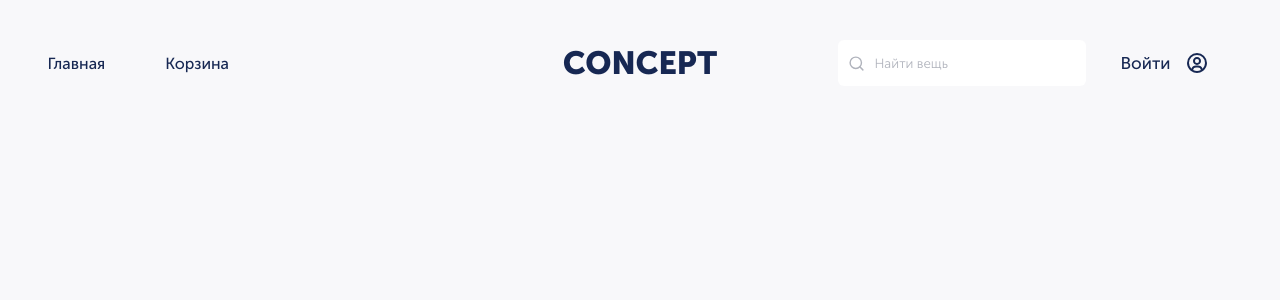
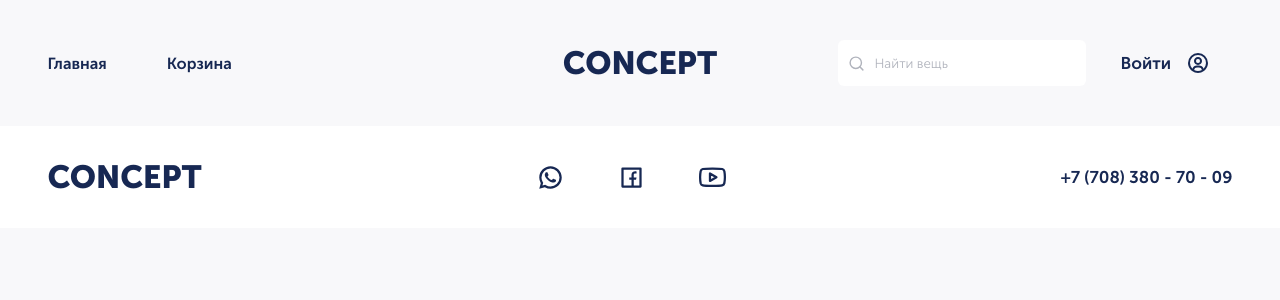
Before and after one commit to Beisenbayev/laundry-website-app, a React (Create React App) app: page /basket in a window 1280 px wide. Shown: the top 300 px of the page. Built offline with nearby package versions, Linux system fonts and the light colour scheme.

Commit message:
footer [creating]

```diff
--- a/src/App.js
+++ b/src/App.js
@@ -2,11 +2,13 @@
 import s from './App.module.css';
 
 import Header from "./components/Header/Header";
+import Footer from "./components/Footer/Footer";
 
 const App = (props) => {
 	return (
 		<div className={s.block}>
 			<Header />
+			<Footer />
 		</div>
 	);
 }
--- /dev/null
+++ b/src/components/Footer/Footer.jsx
@@ -0,0 +1,34 @@
+import React from 'react';
+import { RiWhatsappLine, RiFacebookBoxLine } from 'react-icons/ri';
+import { FiYoutube } from 'react-icons/fi';
+import s from './Footer.module.css';
+
+import Wrapper from '../common/Wrapper/Wrapper';
+import Logotype from '../common/Logotype/Logotype';
+
+const Footer = (props) => {
+   return (
+      <footer className={s.block}>
+         <Wrapper>
+            <div className={s.inner}>
+               <div className={s.logo}>
+                  <Logotype />
+               </div>
+
+               <div className={s.networks}>
+                  <a href='https://www.whatsapp.com/' target='_blank' rel="noreferrer"><RiWhatsappLine /></a>
+                  <a href='https://www.facebook.com/' target='_blank' rel="noreferrer"><RiFacebookBoxLine /></a>
+                  <a href='https://www.youtube.com/' target='_blank' rel="noreferrer"><FiYoutube /></a>
+               </div>
+
+               <div className={s.phoneNumber}>
+                  <a href='tel:+77083807009'>+7 (708) 380 - 70 - 09</a>
+               </div>
+            </div>
+         </Wrapper>
+      </footer>
+   );
+}
+
+
+export default Footer;
--- /dev/null
+++ b/src/components/Footer/Footer.module.css
@@ -0,0 +1,39 @@
+.block {
+  padding: 32px 0;
+  background: #FFFFFF;
+}
+
+.inner {
+  display: -webkit-box;
+  display: -ms-flexbox;
+  display: flex;
+  -webkit-box-pack: justify;
+      -ms-flex-pack: justify;
+          justify-content: space-between;
+  -webkit-box-align: center;
+      -ms-flex-align: center;
+          align-items: center;
+}
+
+.networks {
+  height: 27px;
+  font-size: 27px;
+}
+
+.networks a {
+  margin: 0 27px;
+  color: #172853;
+}
+
+.networks a:hover {
+  color: #4376FB;
+}
+
+.phoneNumber {
+  font-weight: 700;
+  font-size: 17px;
+}
+
+.phoneNumber a {
+  color: #172853;
+}
--- /dev/null
+++ b/src/components/Footer/Footer.scss
@@ -0,0 +1,29 @@
+.block {
+   padding: 32px 0;
+   background: #FFFFFF;
+}
+.inner {
+   display: flex;
+   justify-content: space-between;
+   align-items: center;
+}
+
+.networks {
+   height: 27px;
+   font-size: 27px;
+   a {
+      margin: 0 27px;
+      color: #172853;
+      &:hover {
+         color: #4376FB;
+      }
+   }
+}
+
+.phoneNumber {
+   font-weight: 700;
+   font-size: 17px;
+   a {
+      color: #172853;
+   }
+}
--- a/src/components/common/StyledLink/StyledLink.module.css
+++ b/src/components/common/StyledLink/StyledLink.module.css
@@ -1,6 +1,6 @@
 .block {
-  font-weight: 500;
   font-size: 16px;
+  font-weight: 700;
   line-height: 19px;
   color: #B0B3BC;
   cursor: pointer;
--- a/src/components/common/StyledLink/StyledLink.scss
+++ b/src/components/common/StyledLink/StyledLink.scss
@@ -1,6 +1,6 @@
 .block {
-   font-weight: 500;
    font-size: 16px;
+   font-weight: 700;
    line-height: 19px;
    color: #B0B3BC;
    cursor: pointer;
--- a/src/components/common/User/User.module.css
+++ b/src/components/common/User/User.module.css
@@ -11,7 +11,7 @@
 }
 
 .block span {
-  font-weight: 500;
+  font-weight: 700;
 }
 
 .block i {
--- a/src/components/common/User/User.scss
+++ b/src/components/common/User/User.scss
@@ -6,7 +6,7 @@
    cursor: pointer;
 
    span {
-      font-weight: 500;
+      font-weight: 700;
    }
 
    i {
```
